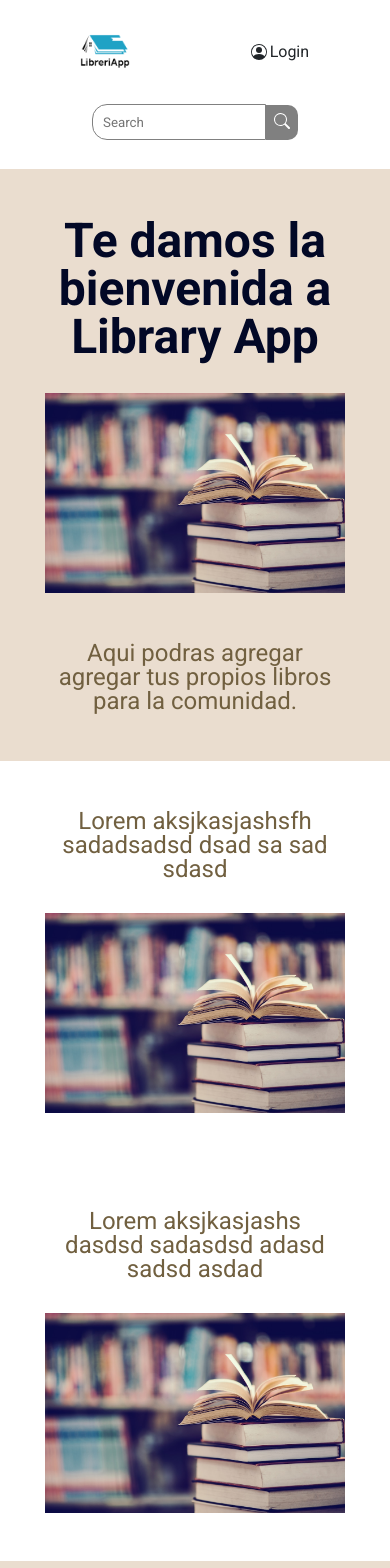
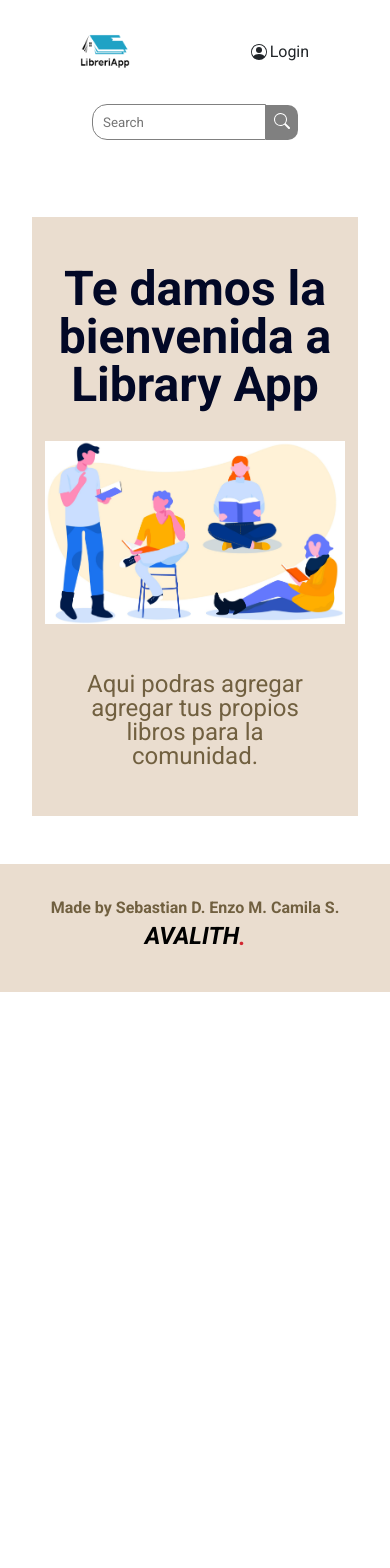
Before and after one commit to lemarchesi09/sf-library-app, a React (Create React App) app: page / in a window 390 px wide. Shown: the top 1568 px of the page. After the commit the page ends 992 px from the top, so only its background shows below. Built offline with nearby package versions, Linux system fonts and the light colour scheme.

Commit message:
replace favicon, update styles home section

```diff
--- a/src/pages/Home/Home.js
+++ b/src/pages/Home/Home.js
@@ -16,16 +16,6 @@
           </div>
         </div>
       </div>
-      <div className="container home__secondSection">
-        <div className="home__paragraph">
-          <p>Lorem aksjkasjashsfh sadadsadsd dsad sa sad sdasd</p>
-          <img className="home__image" src={imageBooks} alt=""></img>
-        </div>
-        <div className="home__paragraph">
-          <p>Lorem aksjkasjashs dasdsd sadasdsd adasd sadsd asdad</p>
-          <img className="home__image" src={imageBooks} alt=""></img>
-        </div>
-      </div>
     </div>
   );
 };
--- a/src/pages/Home/styles.css
+++ b/src/pages/Home/styles.css
@@ -1,4 +1,13 @@
 @import url("https://fonts.googleapis.com/css2?family=Roboto:ital,wght@0,300;0,400;0,700;0,900;1,400;1,700;1,900&display=swap");
+
+.wrapper {
+  display: flex;
+  flex-direction: column;
+  align-content: center;
+  align-items: center;
+  justify-content: center;
+  padding: 3rem 2rem;
+}
 
 @media (max-width: 600px) {
   .home__wrapper {
@@ -22,7 +31,47 @@
     text-align: center;
   }
 
-  .home__image {
+  .home__paragraph img {
+    width: 100%;
+    max-width: 750px;
+  }
+
+  .home__paragraph {
+    color: var(--color-dark-secondary);
+    font-size: 1.5rem;
+    line-height: 1.5rem;
+    font-weight: 400;
+    padding: 3rem 0rem;
+    display: flex;
+    flex-direction: column;
+    align-items: center;
+    text-align: center;
+  }
+}
+
+@media (max-width: 1200px) {
+  .home__wrapper {
+    width: 100%;
+  }
+  .home__firstSection {
+    display: flex;
+    justify-content: center;
+    align-items: center;
+  }
+
+  .home__title {
+    color: var(--color-dark-primary);
+    font-size: 3rem;
+    line-height: 3rem;
+    font-weight: 300;
+    padding: 3rem 0rem 0rem;
+    display: flex;
+    flex-direction: column;
+    align-items: center;
+    text-align: center;
+  }
+
+  .home__title img {
     max-width: 300px;
     padding: 2rem 0rem 0rem;
   }
```
Also changed, not shown: src/assets/images/background-main.jpg, 1 other file (tests, documents, lock files or other folders).
